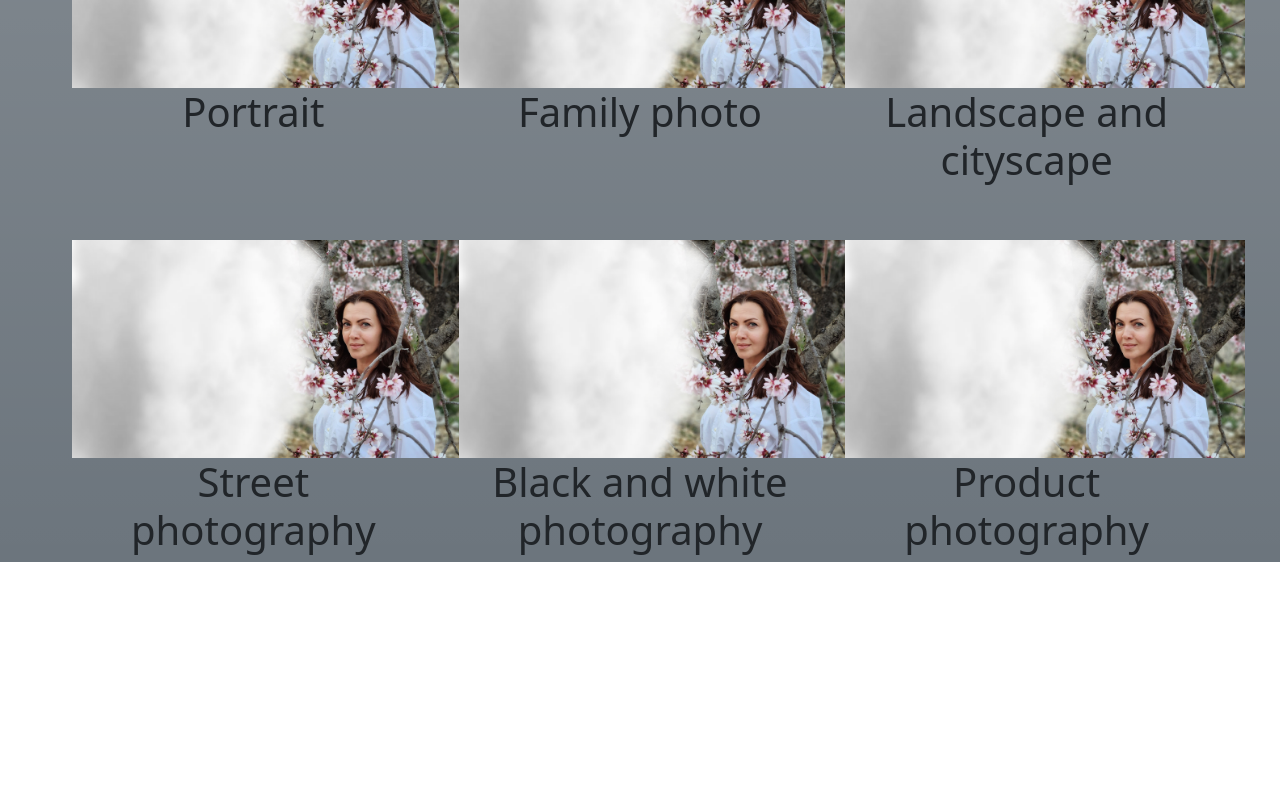
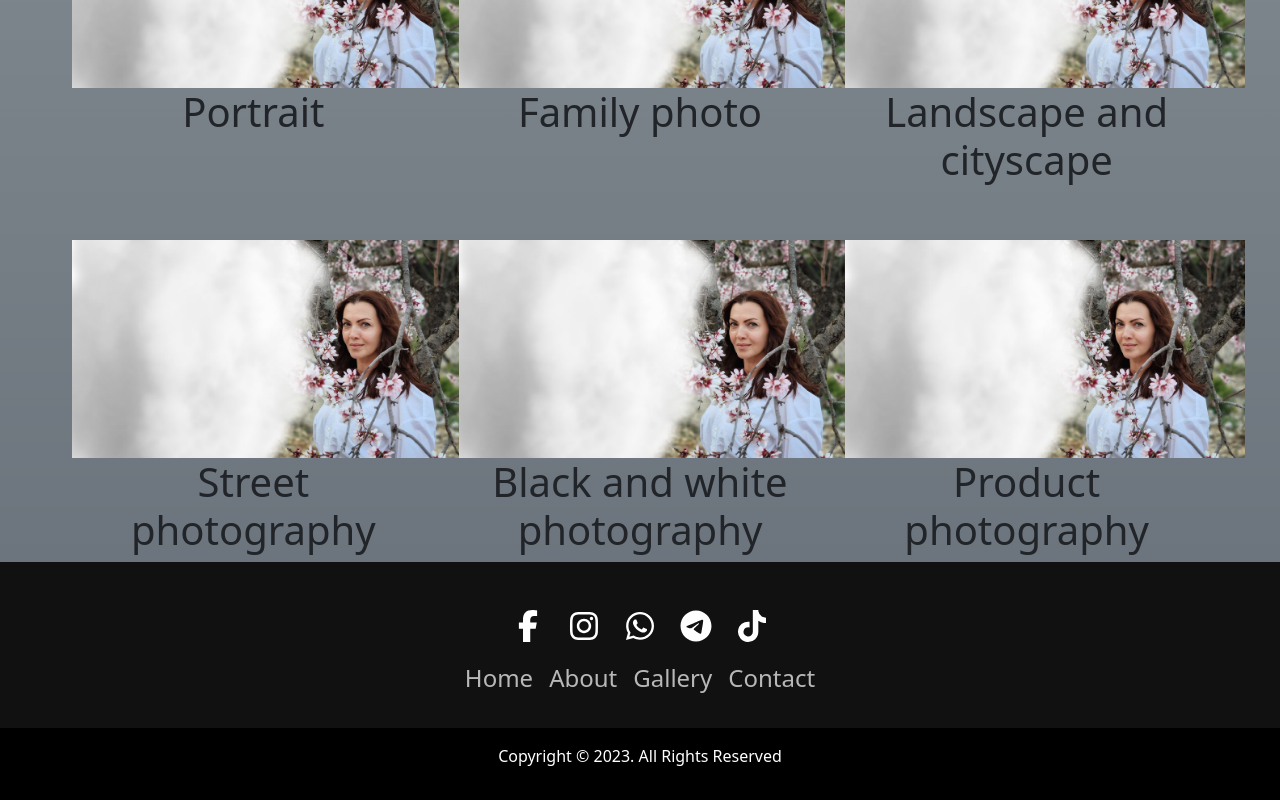
Before and after one commit to rrromanm/krn-portfolio, a React (Create React App) app: page / in a window 1280 px wide. Shown: the part 1709-2509 px from the top of the page. Before the commit the page ends 2271 px from the top, so only its background shows below. Built offline with nearby package versions, Linux system fonts and the light colour scheme.

Commit message:
copyright component

```diff
--- a/package.json
+++ b/package.json
@@ -3,8 +3,8 @@
   "version": "0.1.0",
   "private": true,
   "dependencies": {
-    "@fortawesome/fontawesome-svg-core": "^6.5.0",
-    "@fortawesome/free-brands-svg-icons": "^6.5.0",
+    "@fortawesome/fontawesome-svg-core": "^6.5.1",
+    "@fortawesome/free-brands-svg-icons": "^6.5.1",
     "@fortawesome/react-fontawesome": "^0.2.0",
     "@testing-library/jest-dom": "^5.17.0",
     "@testing-library/react": "^13.4.0",
--- a/src/Components/about/about.js
+++ b/src/Components/about/about.js
@@ -8,7 +8,7 @@ const About = () => {
         <img
             src={process.env.PUBLIC_URL + '/assets/karina.jpeg'}
             alt='KRN'
-            className='img-fluid'
+            className='img-fluid shadow-lg'
             style={{ maxWidth: '60vh' }} // Adjust the max width as needed
           />
         </div>
--- /dev/null
+++ b/src/Components/footer/footer.css
@@ -0,0 +1,11 @@
+footer {
+  background-color: #111;
+}
+
+.footerNav a{
+    opacity: 0.7;
+}
+
+.footerNav a:hover{
+    opacity: 1;
+}
--- a/src/Components/footer/footer.js
+++ b/src/Components/footer/footer.js
@@ -1,16 +1,46 @@
 import React from 'react';
 import { FontAwesomeIcon } from '@fortawesome/react-fontawesome';
-import { faInstagram } from '@fortawesome/free-brands-svg-icons';
+import { faInstagram, faTiktok, faWhatsapp, faFacebookF, faTelegram  } from '@fortawesome/free-brands-svg-icons';
+import './footer.css';
 
 const Footer = () => {
   return (
-    <div className='container'>
-      <div className='socialIcons'>
-        <a href='https://www.facebook.com/' target='_blank' rel='noopener noreferrer'>
+    <footer>
+      <div className='container pt-5'>
 
-        </a>
+        <div>
+          <a href='https://www.facebook.com/' target='_blank' rel='noopener noreferrer'>
+            <FontAwesomeIcon icon={faFacebookF} fixedWidth size='2x' className='text-white'/>
+          </a>
+          <a href='https://www.instagram.com/' target='_blank' rel='noopener noreferrer' className='ms-3'>
+            <FontAwesomeIcon icon={faInstagram} fixedWidth size='2x'className='text-white'/>
+          </a>
+          <a href='https://www.whatsapp.com/' target='_blank' rel='noopener noreferrer' className='ms-3'>
+            <FontAwesomeIcon icon={faWhatsapp} fixedWidth size='2x'className='text-white'/>
+          </a>
+          <a href='https://www.telegram.com/' target='_blank' rel='noopener noreferrer' className='ms-3'>
+            <FontAwesomeIcon icon={faTelegram} fixedWidth size='2x'className='text-white'/>
+          </a>
+          <a href='https://www.telegram.com/' target='_blank' rel='noopener noreferrer' className='ms-3'>
+            <FontAwesomeIcon icon={faTiktok} fixedWidth size='2x' className='text-white'/>
+          </a>
+        </div>
+
+        <div className='footerNav'>
+            <ul className='text-white fs-4 p-3 d-flex justify-content-center list-unstyled'>
+              <li><a className='m-2 text-decoration-none text-white' href=''>Home</a></li>
+              <li><a className='m-2 text-decoration-none text-white' href=''>About</a></li>
+              <li><a className='m-2 text-decoration-none text-white' href=''>Gallery</a></li>
+              <li><a className='m-2 text-decoration-none text-white' href=''>Contact</a></li>
+            </ul>
+        </div>
       </div>
-    </div>
+
+      <div className='bg-black p-3'>
+          <p className='text-white'>Copyright &copy; 2023. All Rights Reserved</p>
+      </div>
+
+    </footer>
   );
 };
 
```
Also changed, not shown: 1 other file (tests, documents, lock files or other folders).
